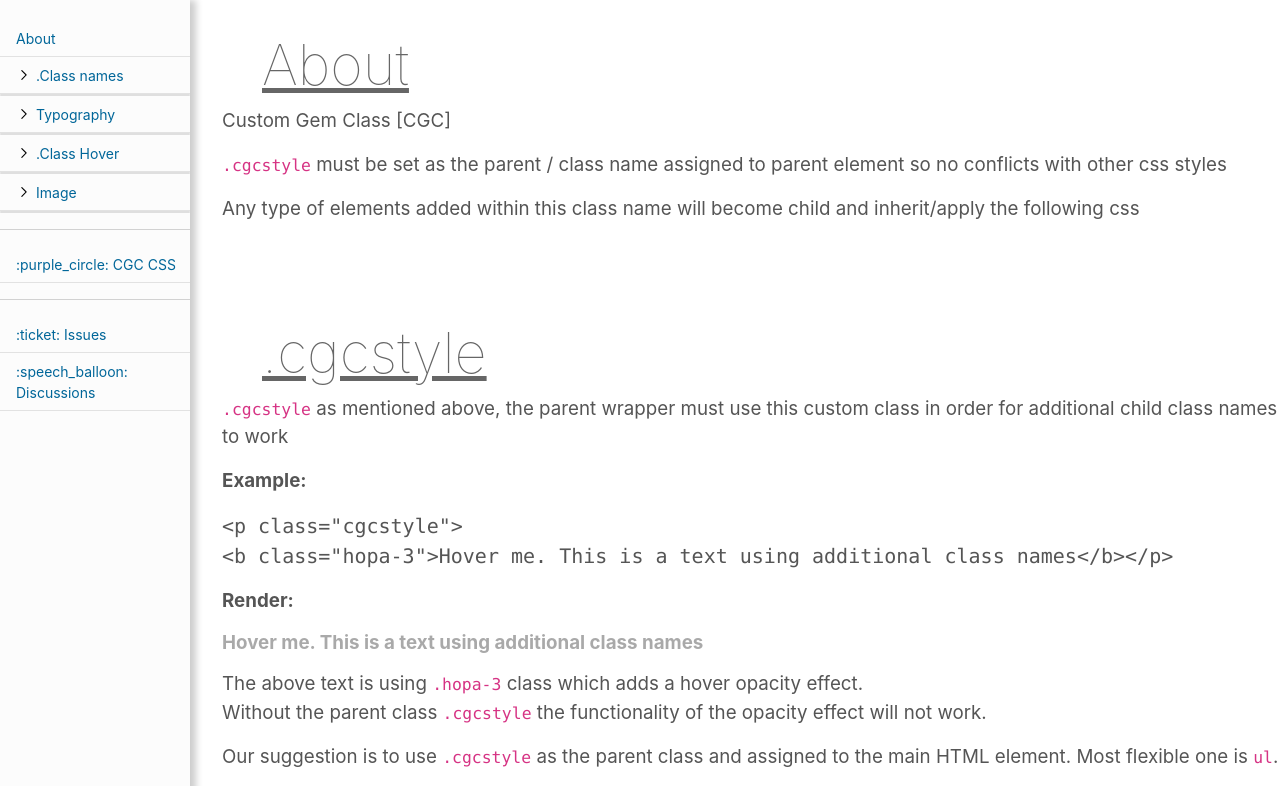
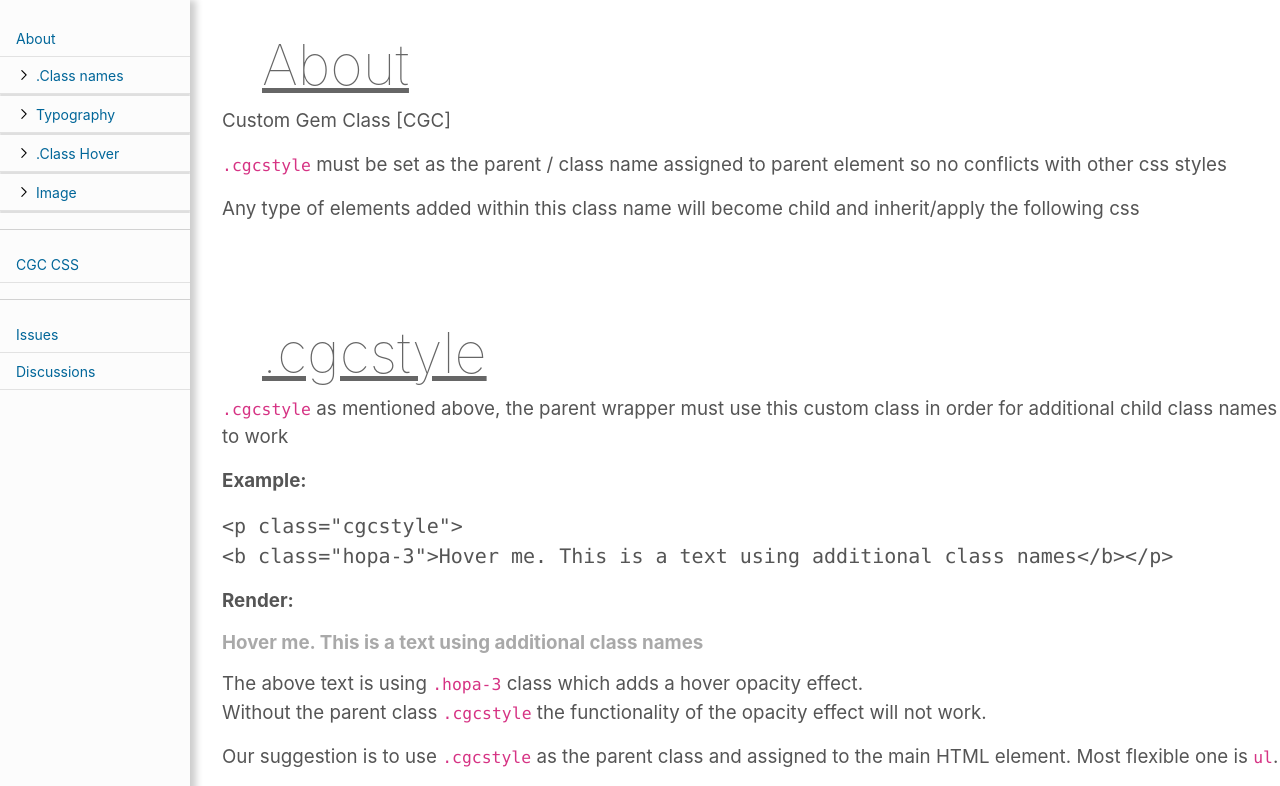
Before and after one commit to DanNitro/cb, a plain HTML site: page cb-extracalss.html in a window 1280 px wide. Shown: the top 786 px of the page. Drawn offline with Linux system fonts and the light colour scheme.

Commit message:
cgc css
added css

```diff
--- a/cb-extracalss.html
+++ b/cb-extracalss.html
@@ -121,10 +121,10 @@ h2:hover:after{content:"";opacity:.5;}
 
 
  <hr>
-  <a href="https://raw.githubusercontent.com/DanNitro/cb/main/cb-extraclass.css" target="_blank">:purple_circle: CGC CSS</a>
+  <a href="https://raw.githubusercontent.com/DanNitro/cb/main/cb-extraclass.css" target="_blank">CGC CSS</a>
  <hr>
- <a href="https://github.com/DanNitro/cb/issues" target="_blank">:ticket: Issues</a>
- <a href="https://github.com/DanNitro/cb/discussions" target="_blank">:speech_balloon: Discussions</a>
+ <a href="https://github.com/DanNitro/cb/issues" target="_blank">Issues</a>
+ <a href="https://github.com/DanNitro/cb/discussions" target="_blank">Discussions</a>
 </div>
 
 <!-- Main -->
```
